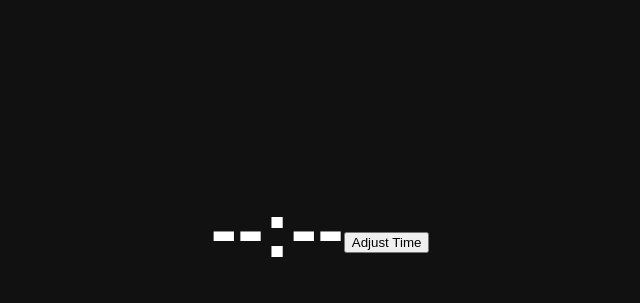
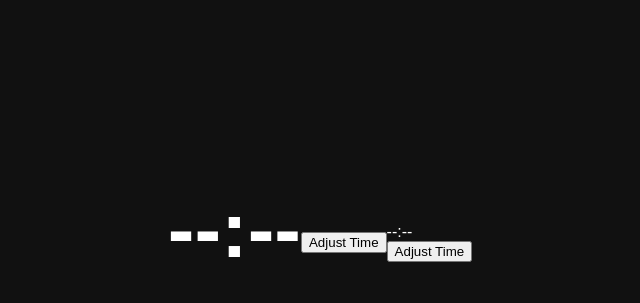
Before and after one commit to BDZIO/RDORPM, a plain HTML site: page index.html in a window 1280 px wide. Shown: the part 158-461 px from the top of the page, without its empty margins (320-960 px from the left). Drawn offline with Linux system fonts and the light colour scheme.

Commit message:
Update index.html

```diff
--- a/index.html
+++ b/index.html
@@ -18,3 +18,7 @@
 <div id="clock"></div>
 <script src="clock.js"></script>
 <button onclick="addTimeButtons()">Adjust Time</button>
+<div id="clock-container">
+    <div id="clock">--:--</div>
+    <button id="adjustBtn" onclick="addTimeButtons()">Adjust Time</button>
+</div>
```
